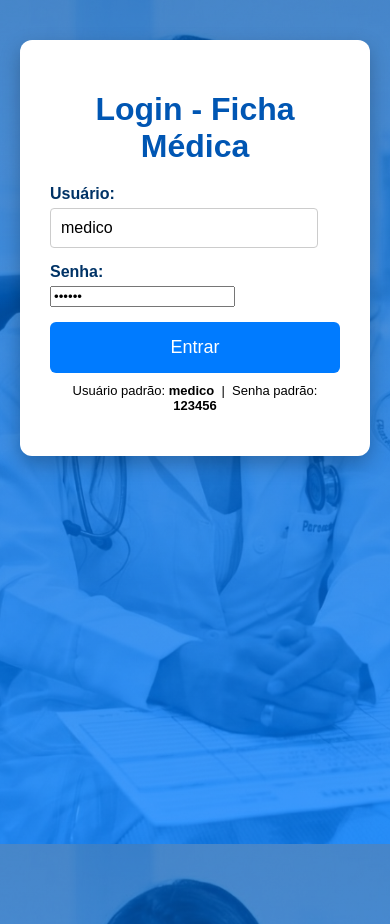
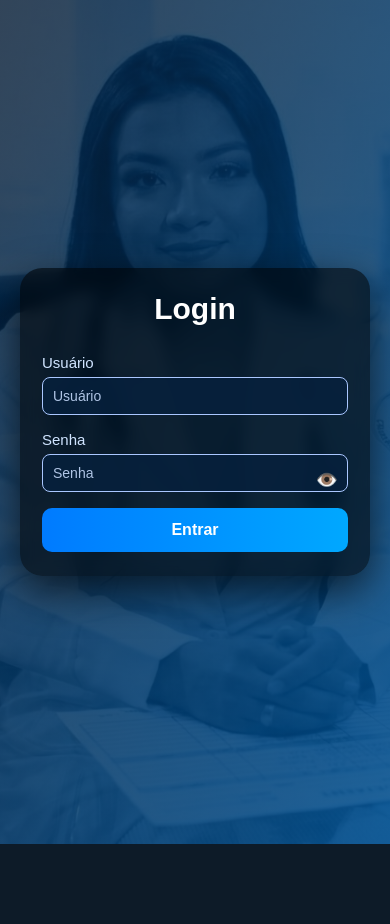
Before and after one commit to ulissesoliveiraa/ficha-medica-app, a Flask app: page /login in a window 390 px wide. After the commit the page ends 844 px from the top, so only its background shows below. Run offline with Flask 3, Linux system fonts and the light colour scheme; parts of the project's set-up code (start-up, migrations or seed data) failed here and were passed over.

Commit message:
Ajuste: login responsivo + botão mostrar senha

```diff
--- a/app.py
+++ b/app.py
@@ -16,49 +16,42 @@
 
 app = Flask(__name__)
 
-# CHAVE SECRETA PARA SESSÃO (pode trocar depois)
+# CHAVE SECRETA
 app.secret_key = "chave_super_secreta_ficha_medica"
 
-# Usuário padrão (médico)
-MEDICO_USERNAME = "medico"
-MEDICO_PASSWORD = "123456"
+# LOGIN PADRÃO (não aparece na interface)
+MEDICO_USERNAME = "medico(a)"
+MEDICO_PASSWORD = "@Medico(a)0123"
 
-# Arquivo de modelo DOCX
+# TEMPLATE DOCX
 TEMPLATE_FILE = "Modelo_evolução.docx"
 if not os.path.exists(TEMPLATE_FILE):
-    print(
-        f"Erro: Arquivo de modelo '{TEMPLATE_FILE}' não encontrado. "
-        f"Certifique-se de que ele esteja na mesma pasta que app.py"
-    )
+    print(f"Erro: Arquivo '{TEMPLATE_FILE}' não encontrado!")
     exit()
 
 
-# -------------------- LOGIN REQUIRED -------------------- #
+# LOGIN REQUIRED
 def login_required(f):
     @wraps(f)
-    def decorated_function(*args, **kwargs):
+    def wrapper(*args, **kwargs):
         if "usuario" not in session:
             return redirect(url_for("login"))
         return f(*args, **kwargs)
-
-    return decorated_function
+    return wrapper
 
 
-# -------------------- FUNÇÕES AUXILIARES -------------------- #
+# DIVISÃO DO TEXTO DE EVOLUÇÃO
 def split_evolution_text(text, max_chars_per_line=90, total_lines=36):
-    """
-    Divide o texto de evolução em partes,
-    considerando um limite de caracteres por linha.
-    """
     lines = []
     current_index = 0
+
     while current_index < len(text) and len(lines) < total_lines:
         segment = text[current_index: current_index + max_chars_per_line]
 
         if len(text) > current_index + max_chars_per_line:
-            last_space_in_segment = segment.rfind(" ")
-            if last_space_in_segment != -1 and last_space_in_segment > max_chars_per_line * 0.8:
-                segment = segment[:last_space_in_segment]
+            last_space = segment.rfind(" ")
+            if last_space != -1 and last_space > max_chars_per_line * 0.8:
+                segment = segment[:last_space]
                 current_index += len(segment) + 1
             else:
                 current_index += max_chars_per_line
@@ -69,29 +62,29 @@
 
     while len(lines) < total_lines:
         lines.append("")
+
     return lines
 
 
-# -------------------- ROTAS -------------------- #
+# ROTAS
 @app.route("/")
 def home():
-    # se já estiver logado, vai direto para a ficha
     if "usuario" in session:
-        return redirect(url_for("index"))
+        return redirect(url_for("ficha"))
     return redirect(url_for("login"))
 
 
 @app.route("/login", methods=["GET", "POST"])
 def login():
     if request.method == "POST":
-        username = request.form.get("username", "").strip()
-        password = request.form.get("password", "").strip()
+        user = request.form.get("username", "")
+        pw = request.form.get("password", "")
 
-        if username == MEDICO_USERNAME and password == MEDICO_PASSWORD:
-            session["usuario"] = username
-            return redirect(url_for("index"))
+        if user == MEDICO_USERNAME and pw == MEDICO_PASSWORD:
+            session["usuario"] = user
+            return redirect(url_for("ficha"))
         else:
-            flash("Usuário ou senha inválidos.")
+            flash("Usuário ou senha incorretos.")
 
     return render_template("login.html")
 
@@ -105,7 +98,7 @@
 
 @app.route("/ficha")
 @login_required
-def index():
+def ficha():
     return render_template("index.html")
 
 
@@ -126,58 +119,41 @@
         "endereco_temporario": request.form.get("endereco_temporario", ""),
         "cartao_sus": request.form.get("cartao_sus", ""),
         "data_atendimento": request.form.get("data_atendimento", ""),
-        # aqui vem TODAS as evoluções já concatenadas pelo front
         "evolucao": request.form.get("evolucao", ""),
     }
 
-    # Formatação de datas
     for key in ["data_nascimento", "data_atendimento"]:
         if context[key]:
             try:
                 date_obj = datetime.strptime(context[key], "%Y-%m-%d")
                 context[key] = date_obj.strftime("%d/%m/%Y")
-            except ValueError:
-                # se já estiver no formato certo, só deixa
+            except:
                 pass
 
-    full_evolution_text = context["evolucao"]
-    evolution_parts = split_evolution_text(
-        full_evolution_text, max_chars_per_line=90, total_lines=36
-    )
+    evolution_segments = split_evolution_text(context["evolucao"])
+    for i, part in enumerate(evolution_segments):
+        context[f"evolucao{i+1}"] = part
 
-    for i, part in enumerate(evolution_parts):
-        context[f"evolucao{i + 1}"] = part
-
-    # não precisamos mais do campo 'evolucao' no template
     del context["evolucao"]
 
     try:
         doc = DocxTemplate(TEMPLATE_FILE)
         doc.render(context)
 
-        file_stream = io.BytesIO()
-        doc.save(file_stream)
-        file_stream.seek(0)
+        buffer = io.BytesIO()
+        doc.save(buffer)
+        buffer.seek(0)
 
-        download_filename = (
-            f"Ficha_Evolucao_{context['nome'].replace(' ', '_')}_"
-            f"{datetime.now().strftime('%Y%m%d%H%M%S')}.docx"
+        filename = f"Ficha_{context['nome'].replace(' ', '_')}_{datetime.now().strftime('%Y%m%d%H%M%S')}.docx"
+
+        return send_file(
+            buffer,
+            mimetype="application/vnd.openxmlformats-officedocument.wordprocessingml.document",
+            as_attachment=True,
+            download_name=filename
         )
-
-        response = send_file(
-            file_stream,
-            mimetype=(
-                "application/vnd.openxmlformats-officedocument."
-                "wordprocessingml.document"
-            ),
-            as_attachment=True,
-            download_name=download_filename,
-        )
-        return response
-
     except Exception as e:
-        print(f"Erro ao gerar ou enviar o documento: {e}")
-        return f"Ocorreu um erro ao gerar a ficha: {e}", 500
+        return f"Erro: {e}", 500
 
 
 if __name__ == "__main__":
--- a/static/style.css
+++ b/static/style.css
@@ -1,169 +1,181 @@
-/* ------------------ BODY / BACKGROUND ------------------ */
+* {
+    box-sizing: border-box;
+}
+
+/* ===========================
+   FUNDOS (LOGIN E APP)
+   =========================== */
+
 body {
+    margin: 0;
     font-family: 'Arial', sans-serif;
-    margin: 0;
+}
+
+/* Tela de LOGIN */
+body.login-page {
+    min-height: 100vh;
+    padding: 20px;
+    display: flex;
+    justify-content: center;
+    align-items: center;
+    background:
+        linear-gradient(to bottom right, rgba(3, 24, 48, 0.8), rgba(0, 76, 138, 0.85)),
+        url('bg_ficha_medica.jpg') center/cover no-repeat;
+    color: #fff;
+}
+
+/* Tela do APP */
+body.app-page {
+    min-height: 100vh;
     padding: 40px 20px;
-    min-height: 100vh;
     display: flex;
     justify-content: center;
     align-items: flex-start;
-
-    /* fundo azul com imagem (coloque bg_ficha_medica.jpg em /static) */
     background:
-        linear-gradient(rgba(0, 86, 179, 0.7), rgba(0, 123, 255, 0.7)),
-        url('bg_ficha_medica.jpg') no-repeat center center fixed;
-    background-size: cover;
+        linear-gradient(to bottom right, rgba(3, 24, 48, 0.75), rgba(0, 76, 138, 0.85)),
+        url('bg_ficha_medica.jpg') center/cover no-repeat;
 }
 
-/* ------------------ CONTAINER GERAL ------------------ */
-.container {
-    background: #ffffff;
-    padding: 30px;
-    border-radius: 12px;
-    box-shadow: 0 8px 20px rgba(0, 0, 0, 0.25);
+/* ===========================
+   LOGIN (CARD COM OLHO)
+   =========================== */
+
+.login-container {
     width: 100%;
-    max-width: 900px;
+    max-width: 360px;              /* padrão: celular em pé */
+    background: rgba(0, 0, 0, 0.58);
+    padding: 24px 22px;
+    border-radius: 22px;
+    box-shadow: 0 14px 40px rgba(0, 0, 0, 0.65);
+    backdrop-filter: blur(7px);
+
+    display: flex;
+    flex-direction: column;
+    gap: 18px;
 }
 
-/* ------------------ TITULOS ------------------ */
-h1, h2 {
-    color: #0056b3;
+.login-container h1 {
     text-align: center;
-    margin-bottom: 20px;
+    margin: 0 0 10px 0;
+    font-size: 30px;
+    font-weight: bold;
+    color: #ffffff;
 }
 
-/* ------------------ SECTIONS ------------------ */
-.section {
-    border: 1px solid #ddd;
-    border-radius: 8px;
-    padding: 20px;
-    margin-bottom: 30px;
-    background-color: #f9f9f9;
+.login-form .form-group {
+    margin-bottom: 16px;
+    position: relative;
 }
 
-/* ------------------ FORM ------------------ */
-.form-group {
-    margin-bottom: 15px;
+.login-form label {
+    display: block;
+    margin-bottom: 6px;
+    font-size: 15px;
+    color: #d0e4ff;
 }
 
-.form-group label {
-    display: block;
-    margin-bottom: 5px;
-    font-weight: bold;
-    color: #003366;
+.login-form input {
+    width: 100%;
+    padding: 11px 13px;
+    padding-right: 38px; /* espaço pro olhinho */
+    border-radius: 10px;
+    border: 1px solid #355d9b;
+    background-color: rgba(6, 32, 60, 0.85);
+    color: #f5f9ff;
+    font-size: 15px;
 }
 
-.form-group input[type="text"],
-.form-group input[type="number"],
-.form-group input[type="date"],
-.form-group select,
-.form-group textarea {
-    width: calc(100% - 22px);
-    padding: 10px;
-    border: 1px solid #ccc;
-    border-radius: 4px;
-    font-size: 16px;
-    box-sizing: border-box;
+.login-form input::placeholder {
+    color: #b0c5e5;
 }
 
-.form-group textarea {
-    resize: vertical;
-    min-height: 80px;
+.login-form input:focus {
+    border-color: #4aa3ff;
+    box-shadow: 0 0 0 1px #4aa3ff;
 }
 
-/* ------------------ BOTÕES ------------------ */
-button {
-    display: block;
-    width: 100%;
-    padding: 15px;
-    background-color: #007bff;
-    color: white;
-    border: none;
-    border-radius: 6px;
-    font-size: 18px;
-    cursor: pointer;
-    transition: background-color 0.3s ease, transform 0.1s ease;
+/* wrapper da senha pra comportar o olho */
+.password-wrapper {
+    position: relative;
 }
 
-button:hover {
-    background-color: #0056b3;
-    transform: translateY(-1px);
+/* olhinho */
+.toggle-password {
+    position: absolute;
+    right: 10px;
+    top: 38px;
+    cursor: pointer;
+    user-select: none;
+    font-size: 18px;
+    color: #d0e4ff;
+    transition: 0.2s;
 }
 
-/* Botões menores (secundários) */
-.secondary-btn {
-    margin-top: 10px;
-    width: auto;
-    padding: 8px 16px;
+.toggle-password:hover {
+    opacity: 0.7;
+}
+
+/* botão entrar */
+.login-button {
+    width: 100%;
+    padding: 13px;
+    border-radius: 10px;
+    border: none;
+    background: linear-gradient(90deg, #007bff, #00a8ff);
+    color: #ffffff;
+    font-size: 16px;
+    font-weight: bold;
+    cursor: pointer;
+    transition: 0.2s;
+}
+
+.login-button:hover {
+    background: linear-gradient(90deg, #0060c2, #0089d9);
+    box-shadow: 0 4px 12px rgba(0, 123, 255, 0.45);
+    transform: translateY(-2px);
+}
+
+/* alerta de erro */
+.alert {
+    background-color: rgba(220, 53, 69, 0.15);
+    border: 1px solid rgba(220, 53, 69, 0.6);
+    border-radius: 8px;
+    padding: 10px;
+    margin-top: -6px;
+    color: #f8d7da;
     font-size: 14px;
 }
 
-/* Botão "Perigo" (remover) */
-.danger-btn {
-    background-color: #dc3545;
-    width: auto;
-    padding: 6px 14px;
-    font-size: 14px;
+/* ===========================
+   APP (FICHA)
+   =========================== */
+
+.container {
+    width: 100%;
+    max-width: 900px;
+    background: rgba(255, 255, 255, 0.95);
+    border-radius: 16px;
+    padding: 28px;
+    box-shadow: 0 8px 25px rgba(0, 0, 0, 0.35);
 }
 
-.danger-btn:hover {
-    background-color: #b52a36;
-}
-
-/* Texto pequeno de ajuda */
-.small-text {
-    font-size: 13px;
-    color: #555;
-}
-
-/* ------------------ LISTA DE EVOLUÇÕES ------------------ */
-#lista_evolucoes {
-    margin-top: 15px;
-}
-
-.evolucao-item {
-    border: 1px solid #cce0ff;
-    border-radius: 6px;
-    padding: 10px;
-    margin-bottom: 10px;
-    background-color: #eef4ff;
-}
-
-.evolucao-label {
-    display: block;
-    font-size: 14px;
-    font-weight: bold;
-    margin-bottom: 5px;
-    color: #004080;
-}
-
-.evolucao-item textarea {
-    width: 100%;
-    box-sizing: border-box;
-    margin-bottom: 8px;
-}
-
-.evolucao-actions {
-    text-align: right;
-}
-
-/* ------------------ TOPO / LOGOUT ------------------ */
 .top-bar {
     display: flex;
     justify-content: space-between;
     align-items: center;
     gap: 12px;
-    margin-bottom: 10px;
+    margin-bottom: 18px;
 }
 
 .top-bar h1 {
-    text-align: left;
-    margin-bottom: 0;
+    margin: 0;
+    font-size: 22px;
+    color: #0a3d62;
 }
 
 .logout-link {
     font-size: 14px;
-    color: #0056b3;
+    color: #0a5ad4;
     text-decoration: none;
     font-weight: bold;
 }
@@ -172,38 +184,135 @@
     text-decoration: underline;
 }
 
-/* ------------------ LOGIN ------------------ */
-.login-container {
-    max-width: 450px;
+.section {
+    padding: 18px;
+    background: #f3f9ff;
+    border-radius: 10px;
+    margin-bottom: 24px;
+    border: 1px solid #bfdfff;
 }
 
-.login-form button {
-    margin-top: 10px;
+.section h2 {
+    margin: 0 0 16px 0;
+    color: #0a3d62;
 }
 
-.alert {
-    background-color: #ffdddd;
-    border: 1px solid #ffaaaa;
-    border-radius: 6px;
+/* inputs do app */
+.form-group input,
+.form-group select,
+.form-group textarea {
+    width: 100%;
     padding: 10px;
-    margin-bottom: 15px;
-    color: #a00000;
+    border-radius: 8px;
+    border: 1px solid #aac7ff;
+    font-size: 14px;
 }
 
-.login-hint {
-    font-size: 13px;
-    text-align: center;
-    margin-top: 10px;
+/* evoluções */
+#lista_evolucoes {
+    margin-top: 12px;
 }
 
-/* Responsivo */
-@media (max-width: 600px) {
-    .top-bar {
-        flex-direction: column;
-        align-items: flex-start;
-    }
+.evolucao-item {
+    background: rgba(255, 255, 255, 0.95);
+    border: 1px solid #aac7ff;
+    border-radius: 8px;
+    padding: 12px;
+    margin-bottom: 12px;
+}
 
-    .logout-link {
-        align-self: flex-end;
+.evolucao-label {
+    font-weight: bold;
+    margin-bottom: 6px;
+}
+
+.evolucao-text {
+    width: 100%;
+    border-radius: 6px;
+    border: 1px solid #aac7ff;
+    padding: 8px;
+}
+
+.evolucao-actions {
+    margin-top: 8px;
+    text-align: right;
+}
+
+.edit-btn {
+    background-color: #1e90ff;
+    padding: 6px 14px;
+    border-radius: 8px;
+    color: #fff;
+    border: none;
+    margin-right: 8px;
+    cursor: pointer;
+}
+
+.edit-btn:hover {
+    background-color: #005ebf;
+}
+
+.danger-btn {
+    background-color: #dc3545;
+    padding: 6px 14px;
+    border-radius: 8px;
+    color: #fff;
+    border: none;
+    cursor: pointer;
+}
+
+.danger-btn:hover {
+    background-color: #b52a37;
+}
+
+/* botão principal do app */
+body.app-page button[type="submit"] {
+    background: linear-gradient(90deg, #007bff, #00a8ff);
+    padding: 14px;
+    border-radius: 10px;
+    font-size: 16px;
+    font-weight: bold;
+    color: white;
+    border: none;
+    margin-top: 10px;
+    cursor: pointer;
+    transition: 0.2s;
+}
+
+body.app-page button[type="submit"]:hover {
+    background: linear-gradient(90deg, #0060c2, #0089d9);
+    transform: translateY(-2px);
+}
+
+.secondary-btn {
+    padding: 8px 14px;
+    border-radius: 8px;
+    border: none;
+    background-color: #1e90ff;
+    color: #fff;
+    cursor: pointer;
+}
+
+.secondary-btn:hover {
+    background-color: #005ebf;
+}
+
+/* ===========================
+   RESPONSIVIDADE
+   =========================== */
+
+/* Telas médias: deixa o card mais largo (mais quadrado) */
+@media (min-width: 600px) {
+    .login-container {
+        max-width: 420px;
+        padding: 26px 26px;
     }
 }
+
+/* Telas maiores (tablet paisagem / notebook): bem mais horizontal */
+@media (min-width: 900px) {
+    .login-container {
+        max-width: 520px;
+        padding: 28px 40px;
+    }
+}
--- a/templates/login.html
+++ b/templates/login.html
@@ -6,9 +6,11 @@
     <title>Login - Ficha Médica</title>
     <link rel="stylesheet" href="{{ url_for('static', filename='style.css') }}">
 </head>
-<body>
-    <div class="container login-container">
-        <h1>Login - Ficha Médica</h1>
+<body class="login-page">
+
+    <div class="login-container">
+        <h1>Login</h1>
+
         {% with messages = get_flashed_messages() %}
         {% if messages %}
         <div class="alert">
@@ -19,24 +21,38 @@
         {% endif %}
         {% endwith %}
 
-        <form action="{{ url_for('login') }}" method="post" class="login-form">
+        <form method="post" class="login-form">
+
+            <!-- Usuário -->
             <div class="form-group">
-                <label for="username">Usuário:</label>
-                <input type="text" id="username" name="username" required value="medico">
+                <label for="username">Usuário</label>
+                <input type="text" id="username" name="username" placeholder="Usuário" required>
             </div>
 
-            <div class="form-group">
-                <label for="password">Senha:</label>
-                <input type="password" id="password" name="password" required value="123456">
+            <!-- Senha com ícone -->
+            <div class="form-group password-wrapper">
+                <label for="password">Senha</label>
+                <input type="password" id="password" name="password" placeholder="Senha" required>
+
+                <span class="toggle-password" id="togglePassword">👁️</span>
             </div>
 
-            <button type="submit">Entrar</button>
-
-            <p class="login-hint">
-                Usuário padrão: <strong>medico</strong> &nbsp;|&nbsp;
-                Senha padrão: <strong>123456</strong>
-            </p>
+            <button type="submit" class="login-button">Entrar</button>
         </form>
     </div>
+
+<script>
+    const togglePassword = document.getElementById("togglePassword");
+    const passwordInput = document.getElementById("password");
+
+    togglePassword.addEventListener("click", () => {
+        const isPassword = passwordInput.type === "password";
+        passwordInput.type = isPassword ? "text" : "password";
+
+        // Muda o ícone
+        togglePassword.textContent = isPassword ? "🙈" : "👁️";
+    });
+</script>
+
 </body>
 </html>
```
Also changed, not shown: templates/index.html (+98 -84 lines). Lines whose indentation alone changed are shown as unchanged.
